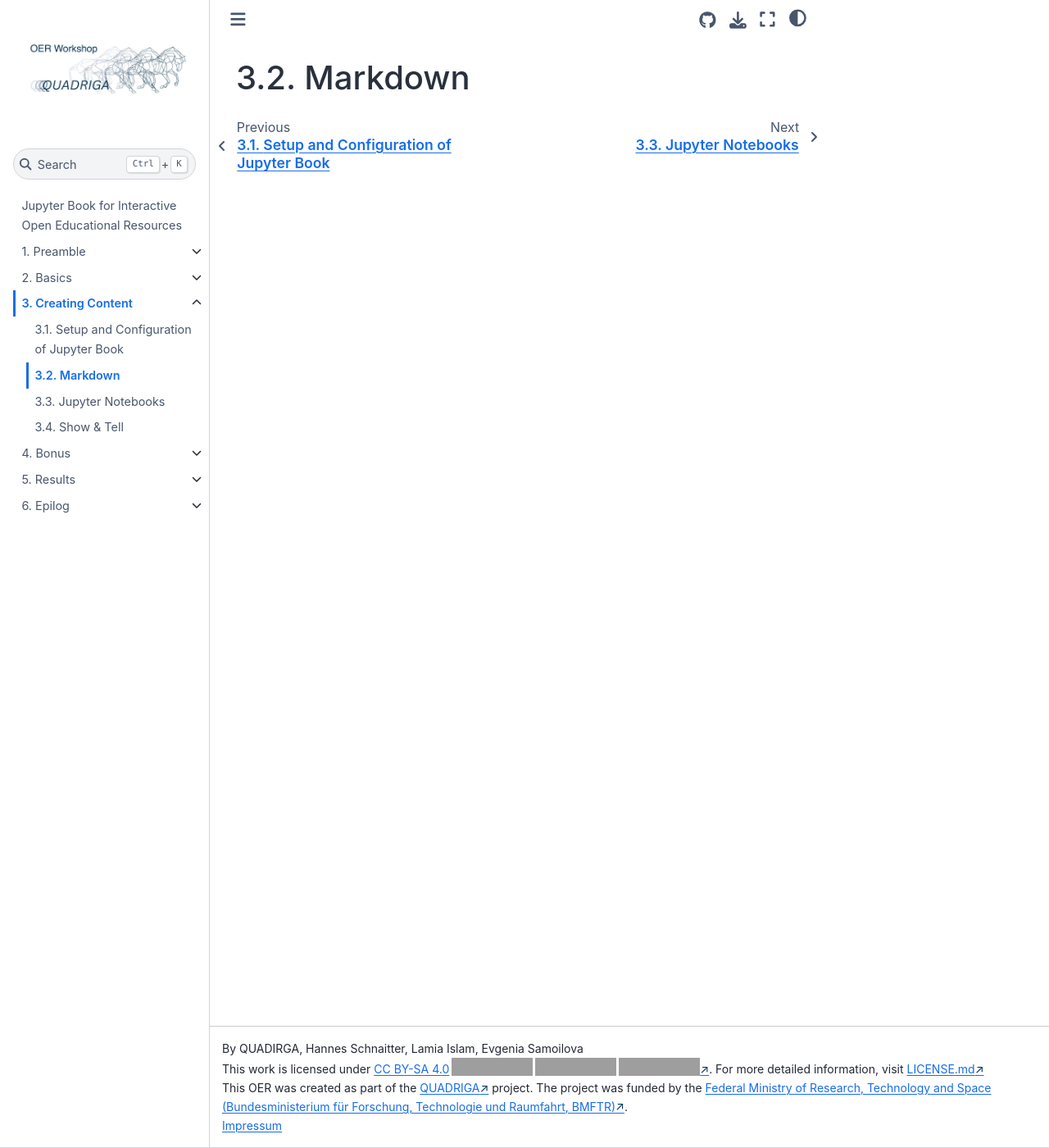
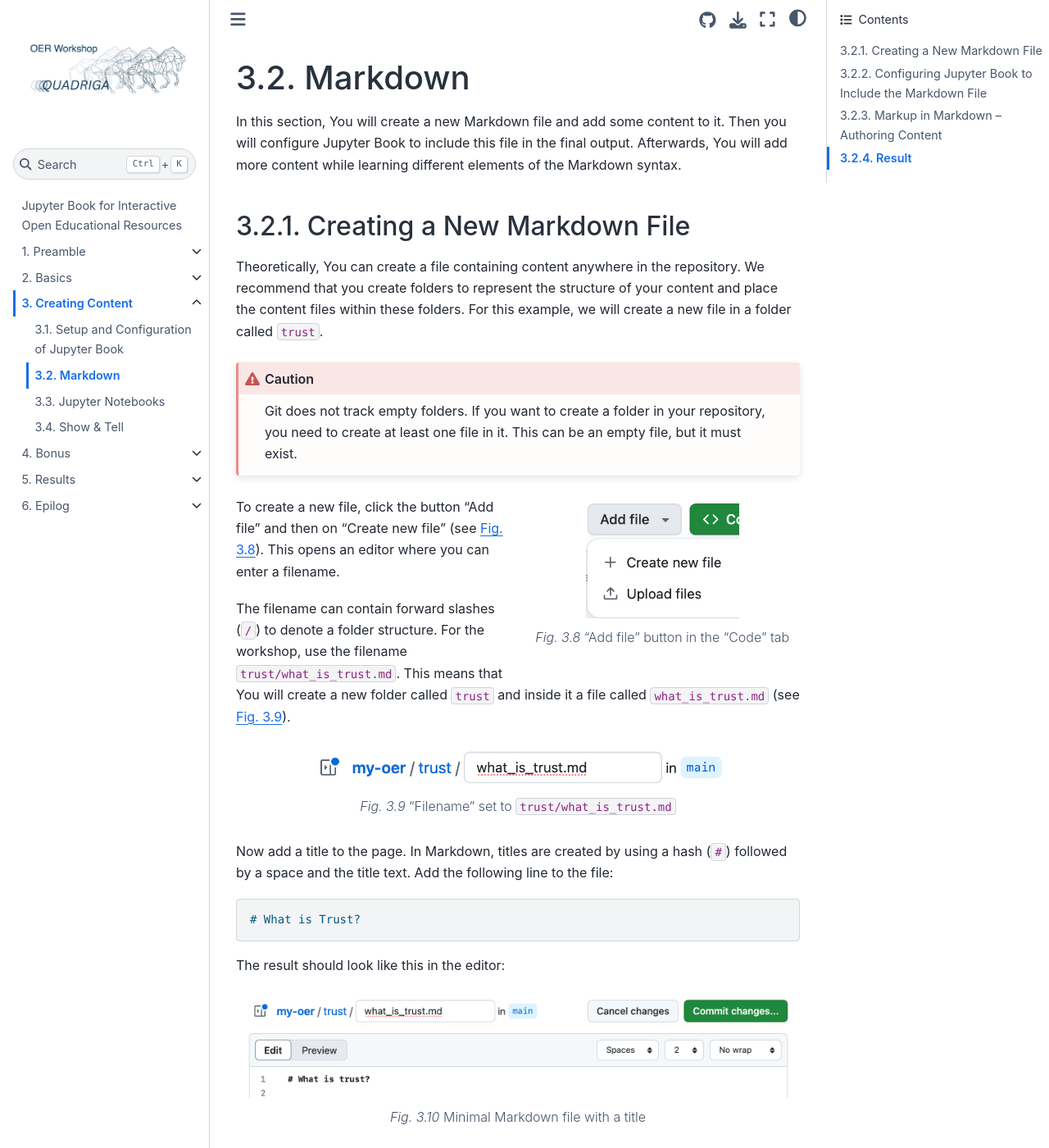
Before and after one commit to quadriga-dk/OER-Workshop, a Jupyter Book: the page built from content/markdown.md, in a window 1280 px wide and 1400 px high. Shown: the whole window at 82% size. Built offline with Jupyter Book 1.0.4 settings and Sphinx 7.4.7 and the Sphinx Book theme 1.1.4, drawn with Linux system fonts in a browser that asks for light colours; pages that are not in the unit, such as notebooks, are missing from menus; some of the changed text lies outside the part shown; grey boxes are pictures that could not be loaded.

Commit message:
feat: add major outline of page on markdown content
parts on Markdown syntax still missing

`````diff
--- a/content/markdown.md
+++ b/content/markdown.md
@@ -1 +1,127 @@
 # Markdown
+
+In this section, You will create a new Markdown file and add some content to it. Then you will configure Jupyter Book to include this file in the final output. Afterwards, You will add more content while learning different elements of the Markdown syntax.
+
+## Creating a New Markdown File
+
+Theoretically, You can create a file containing content anywhere in the repository. We recommend that you create folders to represent the structure of your content and place the content files within these folders. For this example, we will create a new file in a folder called `trust`.
+
+```{admonition} Caution
+:class: caution
+Git does not track empty folders. If you want to create a folder in your repository, you need to create at least one file in it. This can be an empty file, but it must exist.
+```
+
+```{figure} /assets/content/add_new_file.png
+---
+align: right
+scale: 60%
+name: fig-add-new-file
+---
+"Add file" button in the "Code" tab
+```
+To create a new file, click the button "Add file" and then on "Create new file" (see {numref}`fig-add-new-file`). This opens an editor where you can enter a filename.
+
+The filename can contain forward slashes (`/`) to denote a folder structure. For the workshop, use the filename `trust/what_is_trust.md`. This means that You will create a new folder called `trust` and inside it a file called `what_is_trust.md` (see {numref}`fig-filename-filled-out`).
+```{figure} /assets/content/filename_filled_out.png
+---
+align: center
+scale: 60%
+name: fig-filename-filled-out
+---
+"Filename" set to `trust/what_is_trust.md`
+```
+
+Now add a title to the page. In Markdown, titles are created by using a hash (`#`) followed by a space and the title text. Add the following line to the file:
+
+```markdown
+# What is Trust?
+```
+The result should look like this in the editor:
+
+```{figure} /assets/content/minimal_markdown_file.png
+---
+align: center
+name: fig-minimal-markdown-file
+---
+Minimal Markdown file with a title
+```
+Now commit your changes, add a commit message and try to locate the new file in the "Code" tab of your repository.
+
+## Configuring Jupyter Book to Include the Markdown File
+If you look at the resulting website, you will see that the new file is not included in the navigation. To tell Jupyter Book to include the file, you need to edit the `_toc.yml` file in the root of your repository. This file defines the table of contents for your book.
+
+Currently, the `_toc.yml` file looks like this:
+
+```yaml
+# Table of contents
+# Learn more at https://jupyterbook.org/customize/toc.html
+
+format: jb-book
+root: index.md
+options:
+  numbered: 3
+chapters:
+  - file: präambel/toc.md
+    sections:
+      - file: präambel/lernziele.md
+      - file: präambel/technische_voraussetzungen.md
+      - file: präambel/vorkenntnisse.md
+  - file: epilog/toc.md
+    sections:
+      - file: epilog/literaturverzeichnis.md
+      - file: epilog/autor_innen.md
+      - file: epilog/impressum.md
+```
+
+Add a new chapter entry for your new file. Commit the change, wait for the action to finish, and then check the resulting website.
+
+````{admonition} Exercise: Chapters and Sections
+:class: exercise
+
+Create a chapter with at least one section. The first section in the chapter should be the file `trust/what_is_trust.md`.
+
+```{admonition} Solution
+:class: solution, dropdown
+
+1. Create a new file `introduction.md` in the folder `trust` with at least a heading as content.
+2. Add a new entry for `introduction.md` in the `_toc.yml` file.
+3. Move the entry for `what_is_trust.md` to be a section of `trust/introduction.md`.
+
+```
+````
+
+
+## Markup in Markdown – Authoring Content
+Now that You have a file You should add some content to it. Let's explore some parts of basic and advanced Markdown syntax useful for authoring OERs.
+
+### Headings
+
+### Typography
+
+### Code / raw text
+
+### Links
+
+### Admonitions
+
+### Images and Figures
+
+### Excercise
+
+````{admonition} Exercise: Markdown Syntax
+:class: exercise
+
+Add content to your Markdown file using at least two different Markdown syntax elements.
+
+```{admonition} Solution
+:class: solution, dropdown
+See [What is Trust?](/results/what_is_trust.md) for an example solution.
+```
+
+````
+
+## Result
+
+You now have a Markdown file with some content in it and it is included in Your Jupyter Book. You can compare Your result with the [sample solution](/results/what_is_trust.md).
+
+In the next section, You will learn how to use Jupyter Notebooks to author content.
`````
Also changed, not shown: assets/content/add_new_file.png (added), assets/content/filename_filled_out.png (added), assets/content/filename_input.png (added), assets/content/minimal_markdown_file.png (added).
